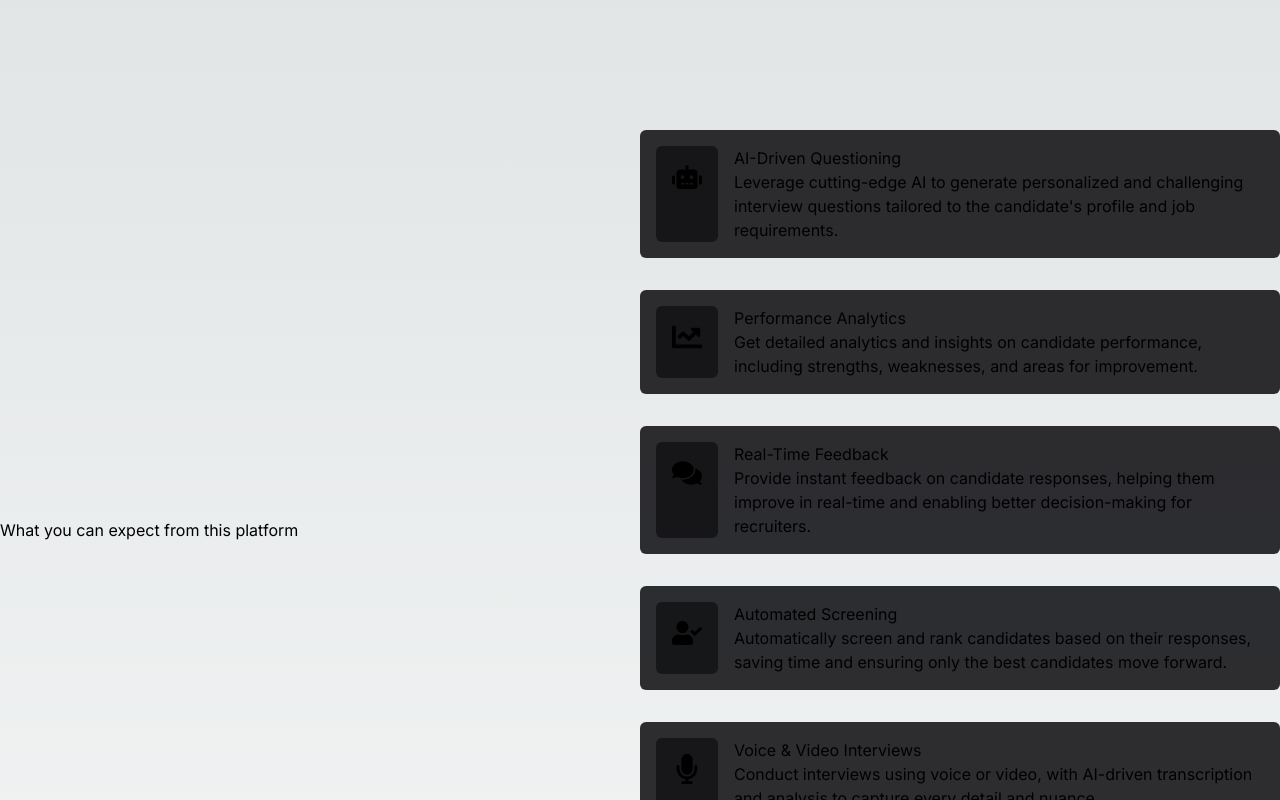
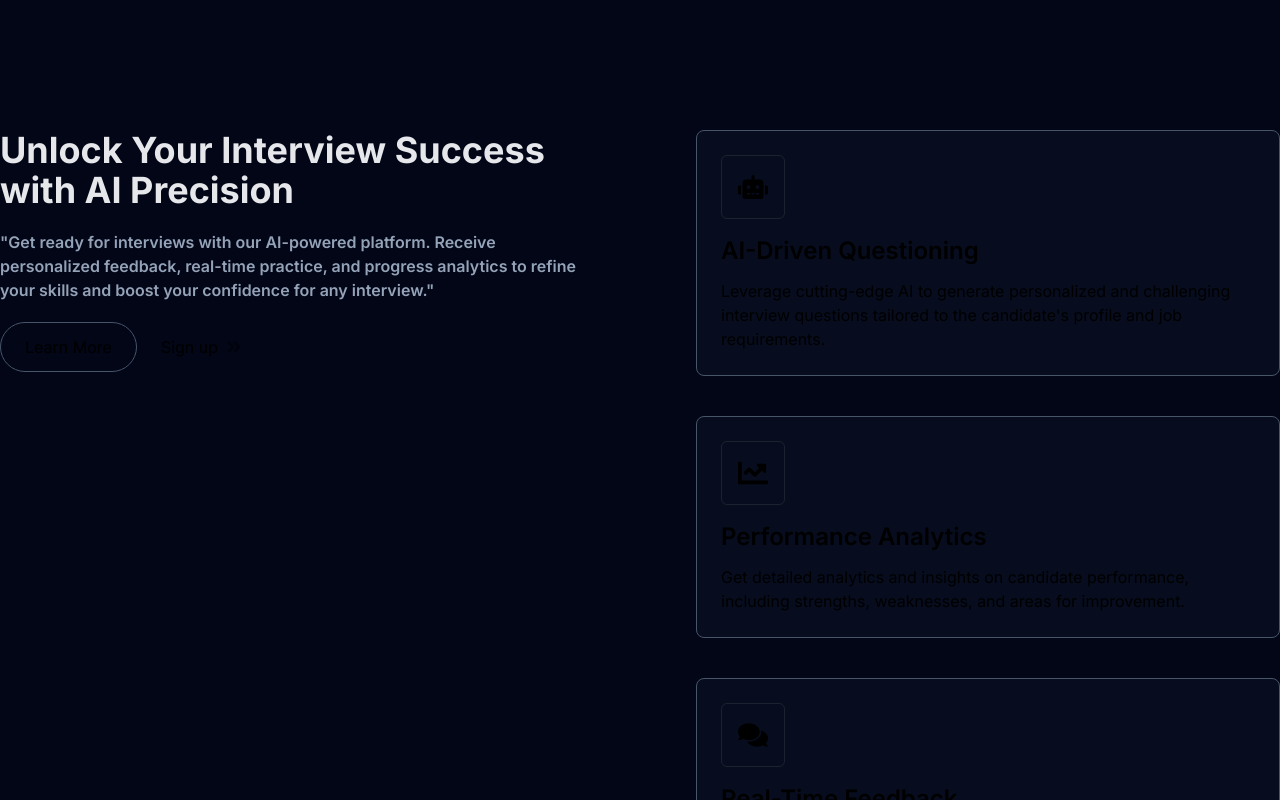
Before and after one commit to Abhishek-Jaiswar/futuresync-A-management-tool, a Next.js app: page / in a window 1280 px wide. Shown: the part 700-1500 px from the top of the page. Built offline with nearby package versions, Linux system fonts and the light colour scheme.

Commit message:
create scroll in div context

```diff
--- a/src/app/_components/Features.tsx
+++ b/src/app/_components/Features.tsx
@@ -1,30 +1,44 @@
 import React from 'react'
 import { features } from '../utils/featuresData'
 import IconComponent from '../utils/IconComponent'
+import { FiChevronsRight } from "react-icons/fi";
+
 
 const Features = () => {
   return (
-    <div className='h-screen w-full flex items-start justify-between'>
-      {/* Sticky Div */}
-      <div className='w-1/2 h-screen sticky top-0 flex items-center'>
-        <h1>What you can expect from this platform</h1>
+    <div className='flex items-start justify-between gap-28'>
+      <div className='w-1/2 sticky top-[15rem] left-0 flex items-start'>
+        <div className='flex flex-col gap-5'>
+          <div>
+            <h1 className='text-4xl font-bold text-gray-200'>Unlock Your Interview Success with AI Precision</h1>
+          </div>
+          <div>
+            <p className='text-md font-semibold text-slate-400'>"Get ready for interviews with our AI-powered platform. Receive personalized feedback, real-time practice, and progress analytics to refine your skills and boost your confidence for any interview."</p>
+          </div>
+          <div className=' flex items-center justify-start gap-6'>
+            <button className='px-6 py-3 border border-slate-600 rounded-full hover:text-slate-300'>
+              Learn More
+            </button>
+            <button className='flex items-center justify-center gap-2 hover:text-slate-400'>
+              Sign up <FiChevronsRight className=' animate-ping' />
+            </button>
+          </div>
+        </div>
       </div>
 
-      {/* Scrollable Div */}
-      <div className='w-1/2 h-screen overflow-y-scroll'>
-        <div className='space-y-8'>
-          {features && features.length > 0 && features.map((item) => (
-            <div key={item.id} className='bg-zinc-900/90 p-4 rounded-md flex space-x-4'>
-              <div className='bg-black/50 p-4 rounded-md'>
-                <IconComponent logo={item.icon} className="text-3xl" />
-              </div>
-              <div>
-                <h1>{item.heading}</h1>
-                <p>{item.description}</p>
-              </div>
+      <div className='w-1/2  flex items-center justify-center flex-col gap-10 '>
+        {features && features.length > 0 && features.map((item) => (
+          <div key={item.id} className='border p-6 rounded-lg border-slate-600 bg-slate-900/40 flex flex-col gap-4'>
+            <div className=' w-16 h-16 border border-zinc-600/30 flex items-center justify-center rounded-md'>
+              <IconComponent logo={item.icon} className="text-3xl " />
             </div>
-          ))}
-        </div>
+            <div className='flex flex-col gap-3'>
+              <h1 className='text-2xl font-semibold'>{item.heading}</h1>
+              <p>{item.description}</p>
+            </div>
+          </div>
+        ))
+        }
       </div>
     </div>
   )
--- a/src/app/globals.css
+++ b/src/app/globals.css
@@ -18,12 +18,7 @@
 
 body {
   color: rgb(var(--foreground-rgb));
-  background: linear-gradient(
-      to bottom,
-      transparent,
-      rgb(var(--background-end-rgb))
-    )
-    rgb(var(--background-start-rgb));
+  background: #020617
 }
 
 @layer utilities {
--- a/src/app/page.tsx
+++ b/src/app/page.tsx
@@ -12,7 +12,7 @@ const page = () => {
       <div className='h-screen max-w-7xl mx-auto flex items-center justify-center'>
         <Testimonials />
       </div>
-      <div>
+      <div className=''>
         <Features />
       </div>
       <div className='h-screen max-w-7xl mx-auto flex items-center justify-center'>
```
